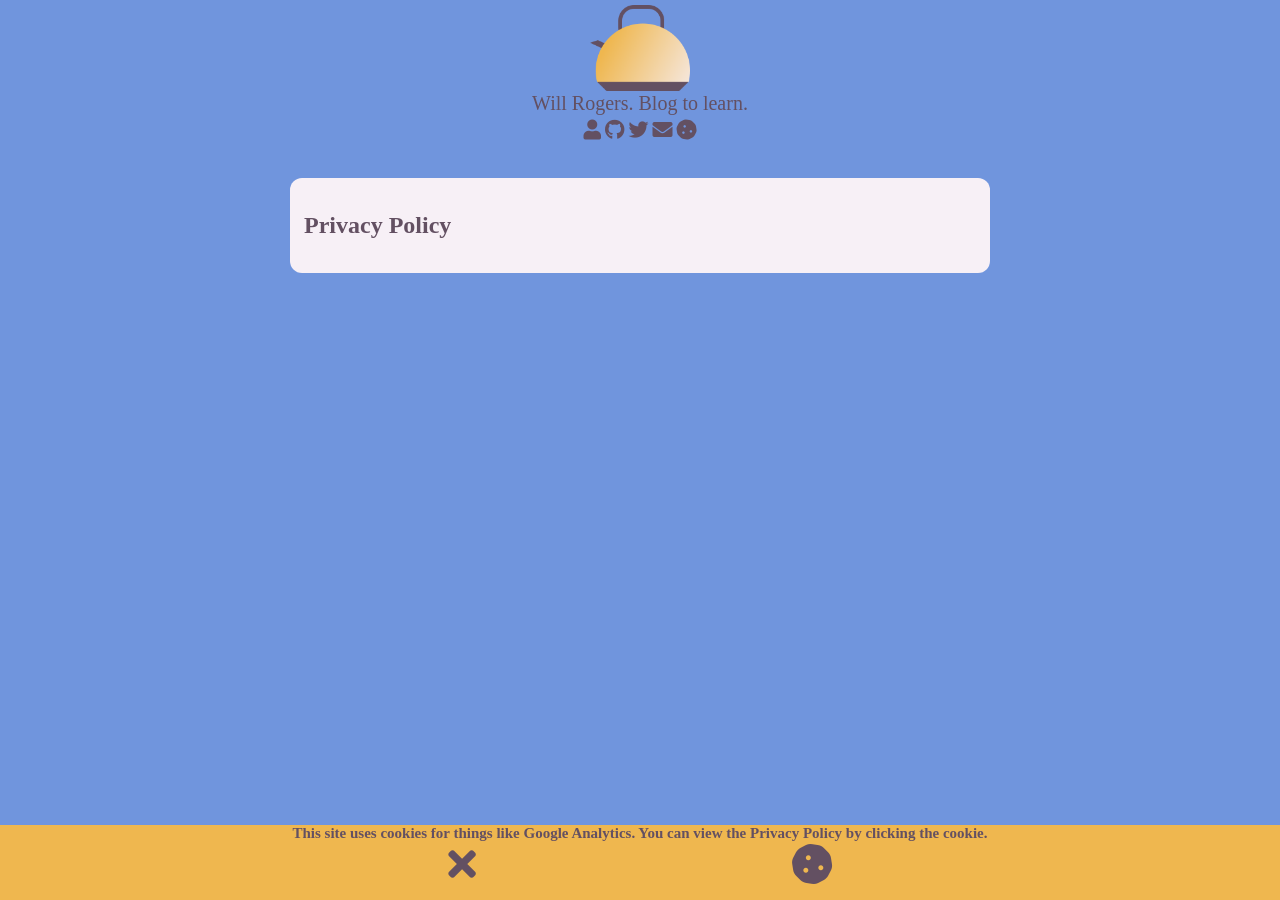
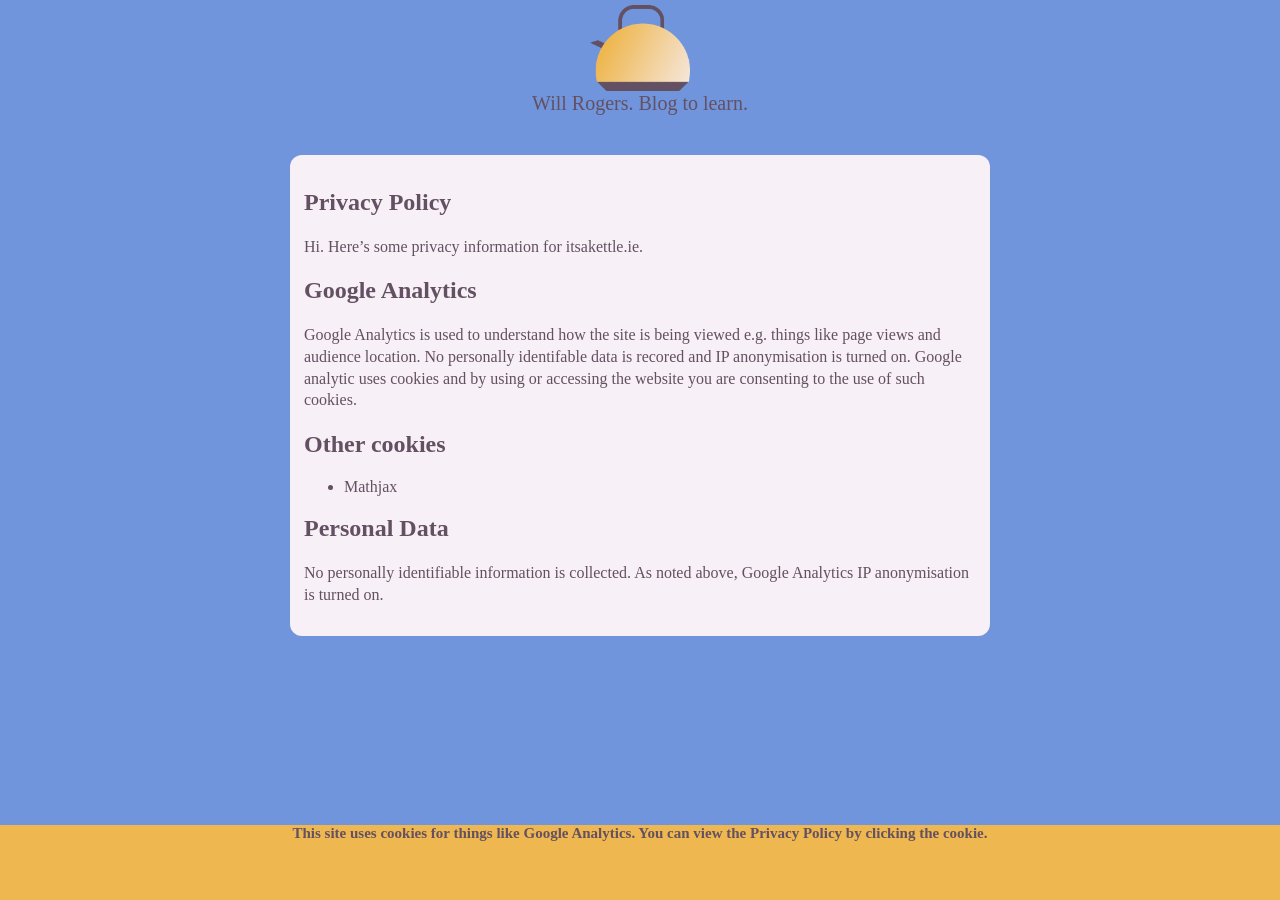
Before and after one commit to itsakettle/itsakettle.github.io, a Jekyll site: the page built from privacy_policy.md, in a window 1280 px wide. Built offline with Jekyll 4.4.1, drawn with Linux system fonts in a browser that asks for light colours; nearby versions of some CDN libraries; some web fonts are replaced; our own code applies the rules of GitHub Pages for plain Markdown files.

Commit message:
start privacy policy and remove font awesome

```diff
--- a/_includes/head.html
+++ b/_includes/head.html
@@ -7,10 +7,6 @@
 
 	<link rel="stylesheet" href="{{ "/css/main.css" | prepend: site.baseurl }}">
 	<link rel="canonical" href="{{ page.url | replace:'index.html','' | prepend: site.baseurl | prepend: site.url }}">
-	<link href="https://fonts.googleapis.com/css?family=Montserrat" rel="stylesheet" type='text/css'>
-	<link href='https://fonts.googleapis.com/css?family=Open+Sans:400,300,700,800,600' rel='stylesheet' type='text/css'>
-	<link href='https://fonts.googleapis.com/css?family=Muli:400,300' rel='stylesheet' type='text/css'>
-	<link rel="stylesheet" href="https://use.fontawesome.com/releases/v5.1.0/css/all.css" integrity="sha384-lKuwvrZot6UHsBSfcMvOkWwlCMgc0TaWr+30HWe3a4ltaBwTZhyTEggF5tJv8tbt" crossorigin="anonymous">
 	<script src='https://cdnjs.cloudflare.com/ajax/libs/mathjax/2.7.5/MathJax.js?config=TeX-MML-AM_CHTML' async></script>
 	<script src="https://ajax.googleapis.com/ajax/libs/jquery/3.3.1/jquery.min.js"></script>
 	<script src='assets/js/icon_hover.js'></script>
--- a/privacy_policy.md
+++ b/privacy_policy.md
@@ -5,3 +5,15 @@
 layout: default
 ---
 # Privacy Policy
+Hi. Here's some privacy information for itsakettle.ie.
+
+## Google Analytics
+Google Analytics is used to understand how the site is being viewed e.g. things like page views and audience location. No personally identifable data is recored and IP anonymisation is turned on. Google analytic uses cookies and by using or accessing the website you are consenting to the use of such cookies.
+
+## Other cookies
+
+
+* Mathjax
+
+## Personal Data
+No personally identifiable information is collected. As noted above, Google Analytics IP anonymisation is turned on.
```
